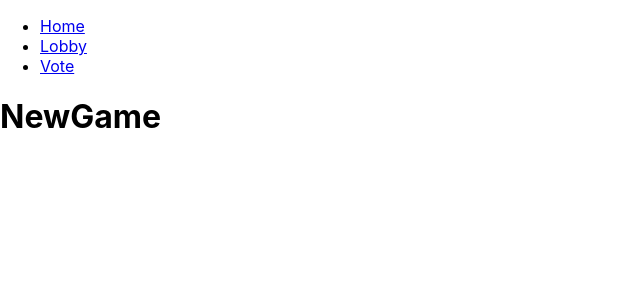
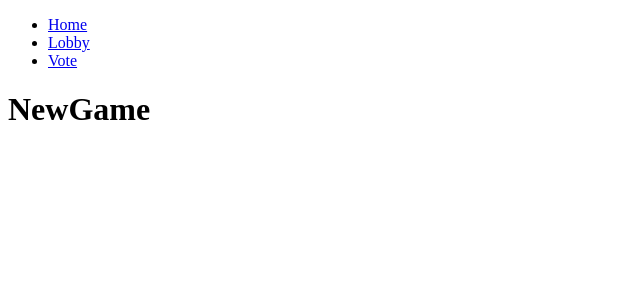
Before and after one commit to martinpetrov1096/WhatToWatch, a React (Create React App) app in the folder frontend/: page / in a window 1280 px wide. Shown: the top 300 px of the page, without its empty margins (0-640 px from the left). Built offline with nearby package versions, Linux system fonts and the light colour scheme.

Commit message:
started creating react context

```diff
--- a/frontend/src/App.tsx
+++ /dev/null
@@ -1,13 +0,0 @@
-import React from 'react';
-import { Router } from './routes/router';
-
-
-function App() {
-  return (
-    <div className="App">
-       <Router/>
-    </div>
-  );
-}
-
-export default App;
--- a/frontend/src/index.tsx
+++ b/frontend/src/index.tsx
@@ -1,11 +1,13 @@
 import React from 'react';
 import ReactDOM from 'react-dom';
-import './styles/index.css';
-import App from './App';
+
+
+import { Router } from './routes/router';
+
 
 ReactDOM.render(
-  <React.StrictMode>
-    <App />
-  </React.StrictMode>,
+   <React.StrictMode>
+         <Router/>
+   </React.StrictMode>,
   document.getElementById('root')
 );
```
Also changed, not shown: frontend/src/context.tsx (added, +11 -0 lines), 1 other file (tests, documents, lock files or other folders).
